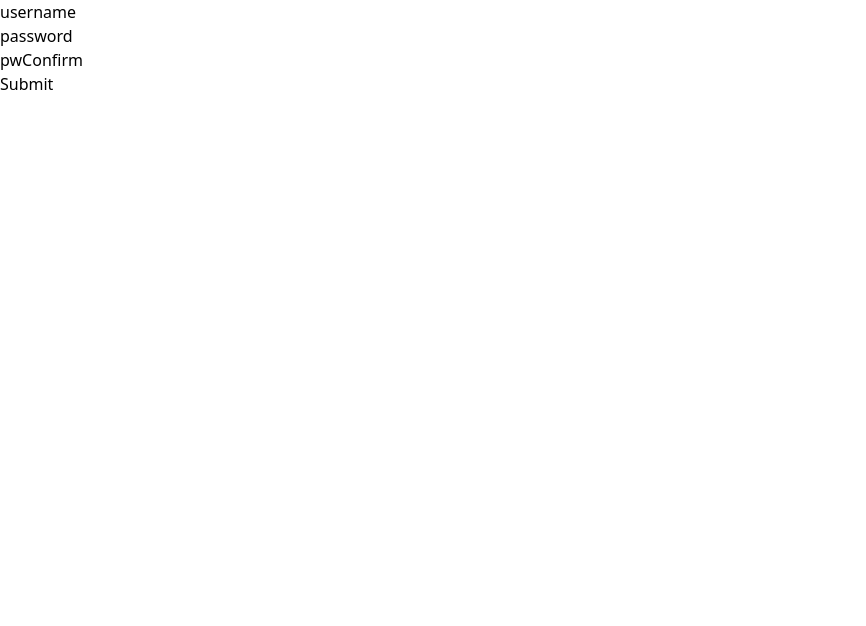
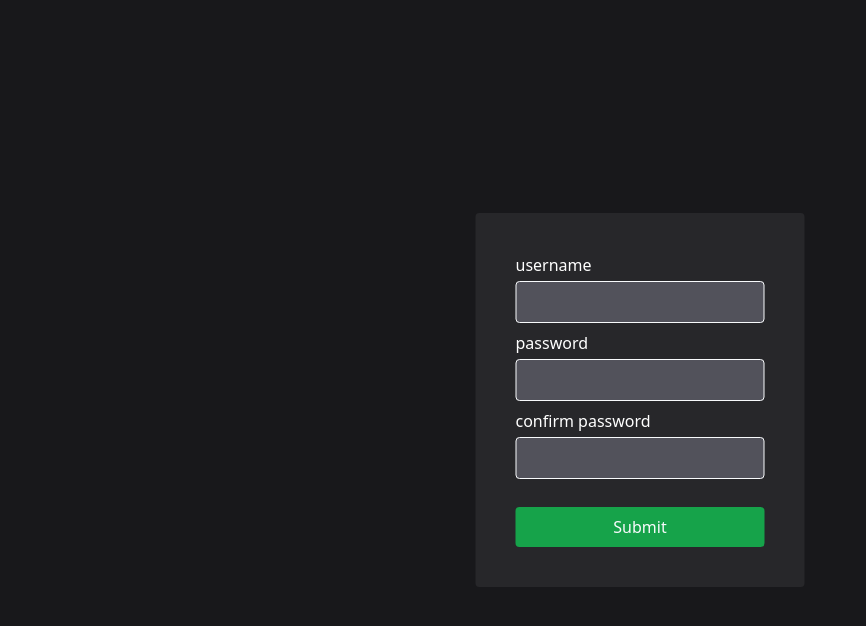
Before and after one commit to thompsonslee/hospitality-management-client, a React (Vite) app: page /register in a window 1280 px wide. Shown: the top 626 px of the page, without its empty margins (0-866 px from the left). Built offline with nearby package versions, Linux system fonts and the light colour scheme; no server answers.

Commit message:
add styling to login/register

```diff
--- a/src/components/FormElement.tsx
+++ b/src/components/FormElement.tsx
@@ -7,9 +7,10 @@ interface Props {
 
 export default function userFormElement({name,data,type,onChange}:Props){
     return(
-        <div>
+        <div className="flex flex-col gap-1 mb-2">
             <label htmlFor={name}>{name}</label>
             <input
+                className="bg-zinc600 p-2 border-solid border-white border rounded text-white"
                 required
                 name={name}
                 type={type}
--- a/src/components/Nav.tsx
+++ b/src/components/Nav.tsx
@@ -1,7 +1,7 @@
 import { Link } from "react-router-dom"
 export default function Nav(){
     return(
-        <div className="h-screen bg-slate-600 max-w-72 w-full flex justify-center p-10">
+        <div className="h-screen bg-zinc600 tex max-w-72 w-full flex justify-center text-white p-10">
             <ul>
                 <li>
                     <Link to="/">Home</Link>
--- a/src/components/UserForm.tsx
+++ b/src/components/UserForm.tsx
@@ -71,7 +71,7 @@ export default function UserForm({formType}:props){
         setFormData({...formData,[name]: value})
     }
     return(
-        <form onSubmit={(e) => handleSubmit(e)}>
+        <form className="absolute top-1/2 left-1/2 transform -translate-x-1/2 -translate-y-1/2 bg-zinc800 flex flex-col justify-center items-stretch p-10 rounded" onSubmit={(e) => handleSubmit(e)}>
             {(errors) && (
                 <UserFormErrorBox error={errors}/>
             )}
@@ -89,13 +89,13 @@ export default function UserForm({formType}:props){
             />
             {((formType === "register") && (formData.pwConfirm || formData.pwConfirm === "")) && (
                 <UserFormElement
-                    name = "pwConfirm"
+                    name = "confirm password"
                     data = {formData.pwConfirm}
                     type = "password"
                     onChange={handleChange}
-                 />
+                />
             )}
-            <button type="submit">Submit</button>
+            <button className="bg-green600 rounded p-2 mt-5 text-white" type="submit">Submit</button>
         </form>
     )
 }
--- a/src/components/UserFormErrorBox.tsx
+++ b/src/components/UserFormErrorBox.tsx
@@ -4,6 +4,9 @@ type props = {
 
 export default function ErrorBox({error}:props){
     return(
-        <div>{error}</div>
+        <div className="bg-red600 text-white p-2 rounded mb-3">
+            <strong>An Error Occured</strong>
+            <p>{error}</p>
+        </div>
     )
 }
--- a/src/index.css
+++ b/src/index.css
@@ -4,4 +4,12 @@
 
 *{
     min-width: 0;
+    box-sizing: border-box;
 }
+label{
+    color: white;
+}
+
+:root{
+    background-color: #18181b;
+}
--- a/src/pages/Areas.tsx
+++ b/src/pages/Areas.tsx
@@ -40,20 +40,19 @@ export default function Areas(){
                 <Loading />
             ) : (
                 <>
-                    {(areas.length) ? (
+
                     <ul>
                         {areas.map((area) => {
                             return(
-                                    <li key={area._id}>
+                                <li className="p-5 text-lg bg-zinc800 text-white flex justify-center items-center m-2" key={area._id}>
                                     <a href={`/area/${area._id}`}>{area.name}</a>
                                 </li>
                             )
                         })}
+                        <li className="p-5 text-lg bg-zinc800 text-white m-2">
+                            <a href="/areas/create">Create Area</a>
+                        </li>
                     </ul>
-                    ) : (
-                        <div>No areas</div>
-                    )}
-                    <a href="/areas/create">Create Area</a>
                 </>
             )}
         </>
--- a/src/utility/displayTillFunctions.ts
+++ b/src/utility/displayTillFunctions.ts
@@ -47,7 +47,3 @@ export const createUpdatedCartAndGridItems = (itemId: string, gridItems:TillInst
     }
     return{newGridItems,newCart}
 }
-
-const handleSubmit = () => {
-
-}
--- a/tailwind.config.js
+++ b/tailwind.config.js
@@ -2,6 +2,14 @@
 export default {
   content: ["./index.html", "./src/**/*.{js,ts,jsx,tsx}"],
   theme: {
+    colors:{
+      'zinc800': '#27272a',
+      'zinc600': '#52525b',
+      'green600': '#16a34a',
+      'red600': '#dc2626',
+      'white': '#f8fafc'
+
+    },
     extend: {},
   },
   plugins: [],
```
Lines whose indentation alone changed are shown as unchanged.
